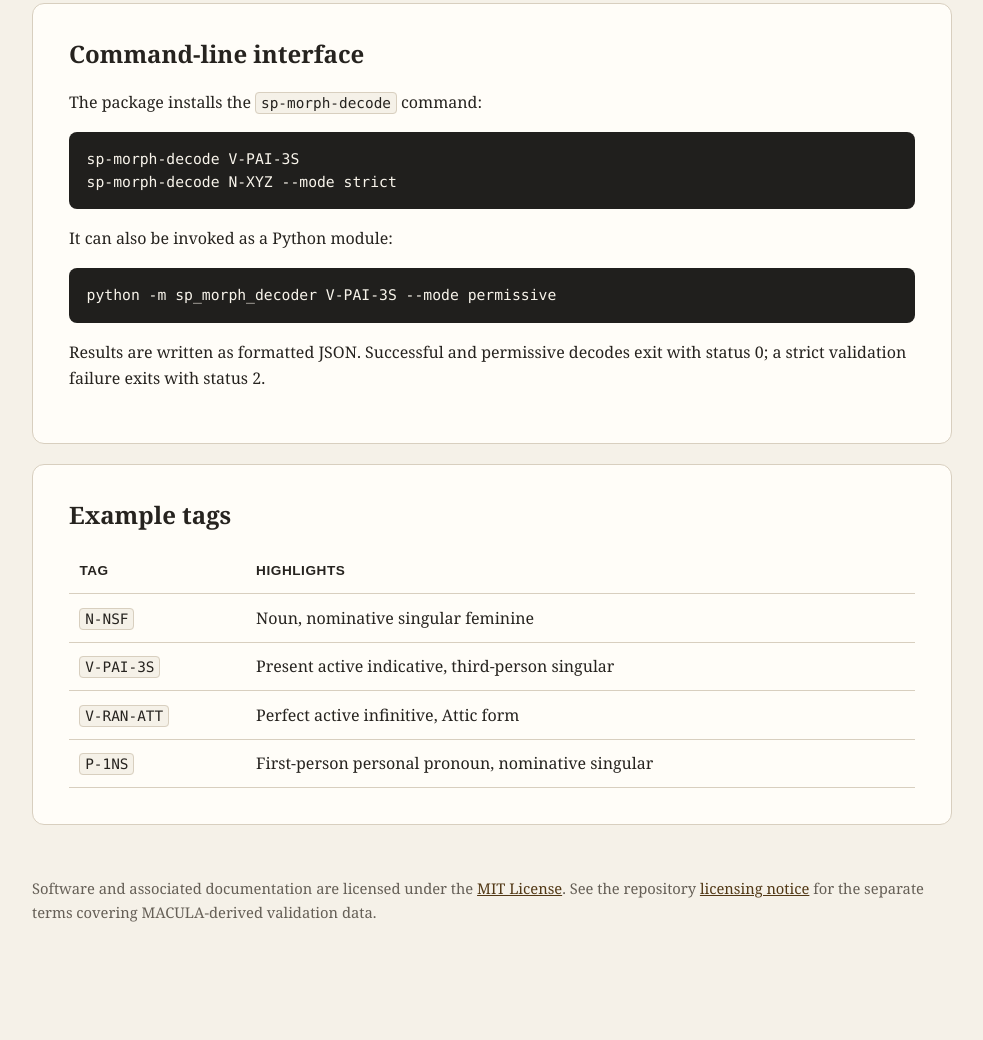
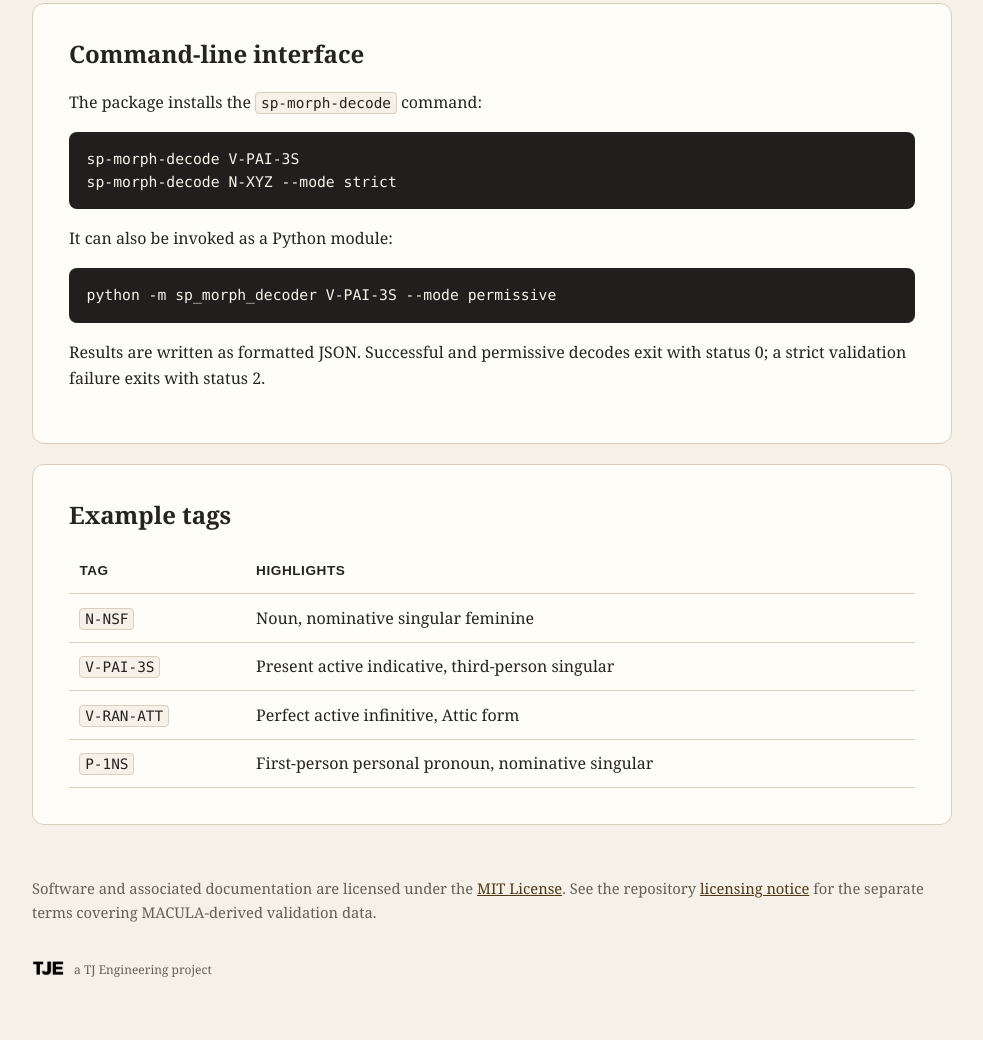
Before and after one commit to tonyjurg/Sandborg-Petersen-decoder, a website: page docs/python-package.html in a window 1280 px wide. Shown: the part 2689-3729 px from the top of the page, without its empty margins (148-1131 px from the left). Before the commit the page ends 3676 px from the top, so only its background shows below. Drawn offline with Linux system fonts and the light colour scheme.

Commit message:
Add TJ Engineering footer branding to Python package guide

```diff
--- a/docs/python-package.html
+++ b/docs/python-package.html
@@ -145,6 +145,27 @@
             font-size: 0.92rem;
         }
 
+        .project-credit {
+            display: inline-flex;
+            align-items: center;
+            gap: 10px;
+            margin-top: 14px;
+            color: var(--muted);
+            font-size: 12px;
+            text-decoration: none;
+        }
+
+        .project-credit img {
+            display: block;
+            object-fit: contain;
+        }
+
+        .project-credit:hover span,
+        .project-credit:focus-visible span {
+            text-decoration: underline;
+            text-underline-offset: 0.2em;
+        }
+
         @media (prefers-color-scheme: dark) {
             :root {
                 --background: #171613;
@@ -156,6 +177,10 @@
                 --border: #49443b;
                 --code: #0e0e0d;
                 --code-text: #f8f4eb;
+            }
+
+            .project-credit img {
+                filter: invert(1);
             }
         }
     </style>
@@ -318,6 +343,10 @@ sp-morph-decode N-XYZ --mode strict</code></pre>
             <a href="https://github.com/tonyjurg/Sandborg-Petersen-decoder/blob/main/NOTICE.md">licensing notice</a>
             for the separate terms covering MACULA-derived validation data.
         </p>
+        <a class="project-credit" href="https://www.tj-engineering.nl/" target="_blank" rel="noopener noreferrer">
+            <img src="assets/tj-engineering.png" width="32" height="32" alt="">
+            <span>a TJ Engineering project</span>
+        </a>
     </footer>
 </body>
 </html>
```
Also changed, not shown: docs/assets/tj-engineering.png (added).
